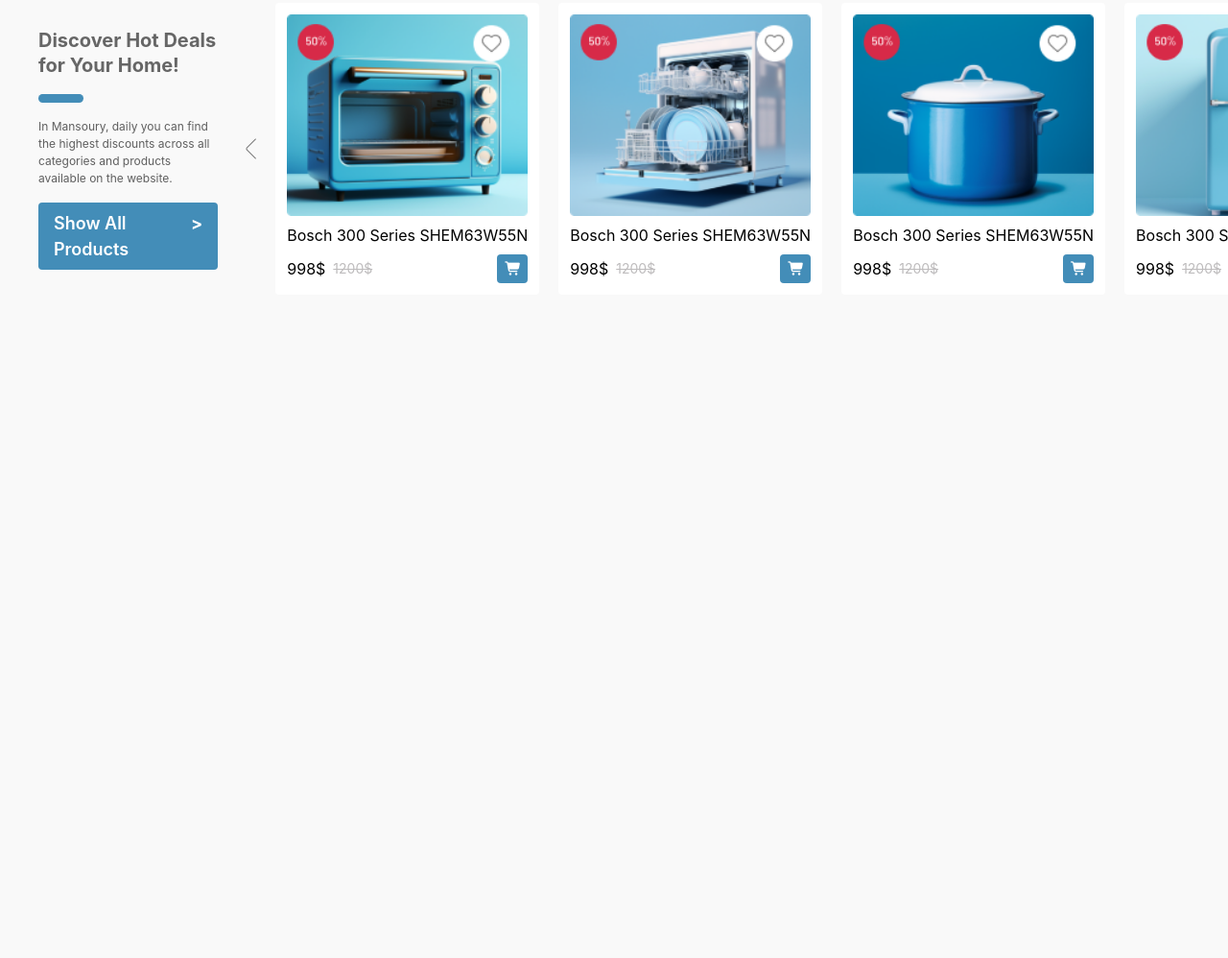
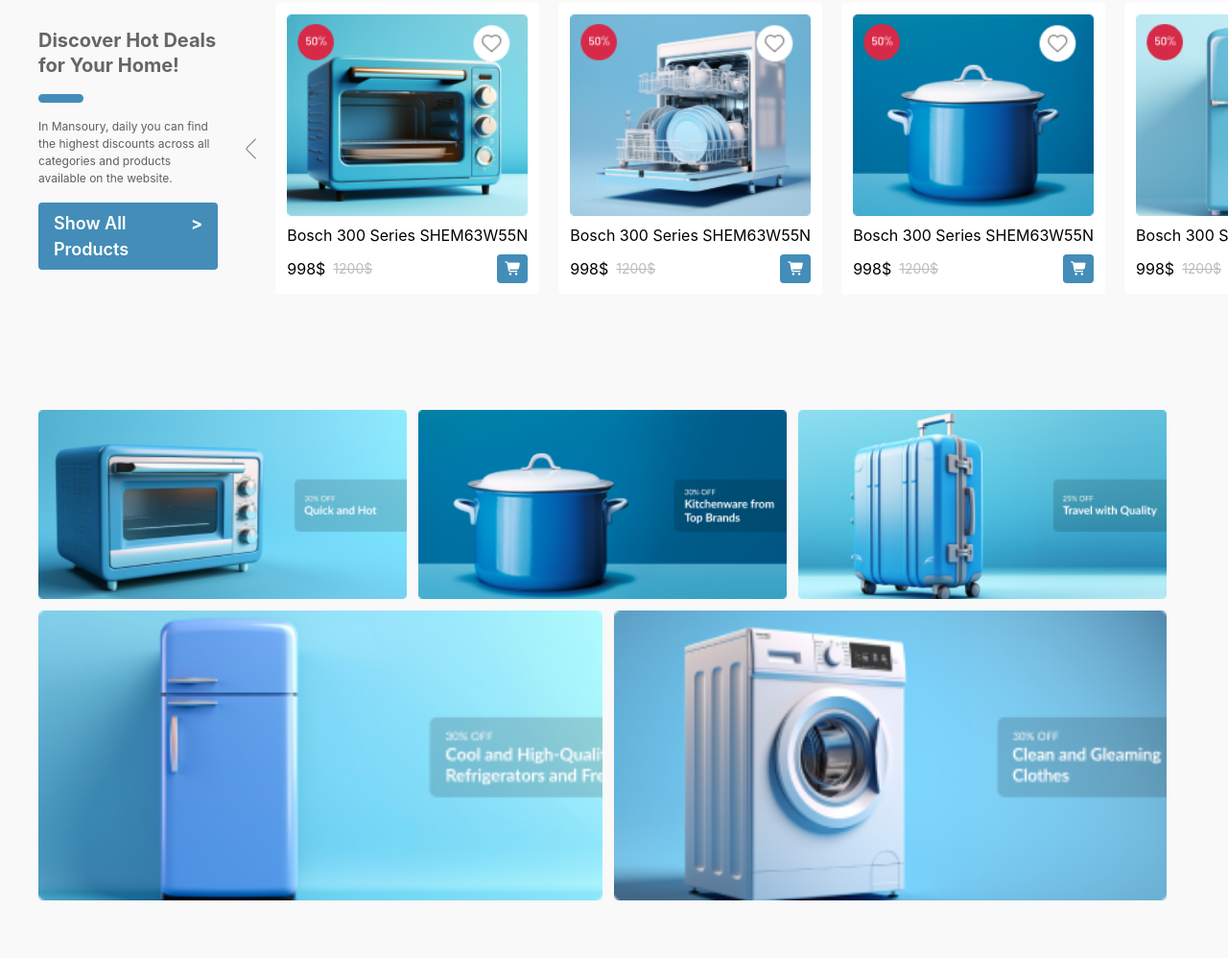
Before and after one commit to Vikingstrong/Home-Work-10, a website: page index.html in a window 1280 px wide. Shown: the part 739-1737 px from the top of the page at 96% size. Before the commit the page ends 1106 px from the top, so only its background shows below. Drawn offline with nearby package versions, Linux system fonts and the light colour scheme; files that its build step writes are made by us from their sources.

Commit message:
Add section 3

```diff
--- a/index.html
+++ b/index.html
@@ -87,6 +87,14 @@
             </div>
         </div>
     </section>
+
+    <section class="max-w-300 m-auto p-5 lg:px-0 lg:py-15 flex flex-col gap-5 md:flex-row md:flex-wrap md:gap-3">
+        <img class="md:w-[32%]" src="src/img/section3/img1.png" alt="">
+        <img class="md:w-[32%]" src="src/img/section3/img2.png" alt="">
+        <img class="md:w-[32%]" src="src/img/section3/img3.png" alt="">
+        <img class="md:w-[49%]" src="src/img/section3/img4.png" alt="">
+        <img class="md:w-[48%]" src="src/img/section3/img5.png" alt="">
+    </section>
 </main>
 </body>
 </html>
```
Also changed, not shown: src/img/section3/img1.png (added), src/img/section3/img2.png (added), src/img/section3/img3.png (added), src/img/section3/img4.png (added), src/img/section3/img5.png (added).
